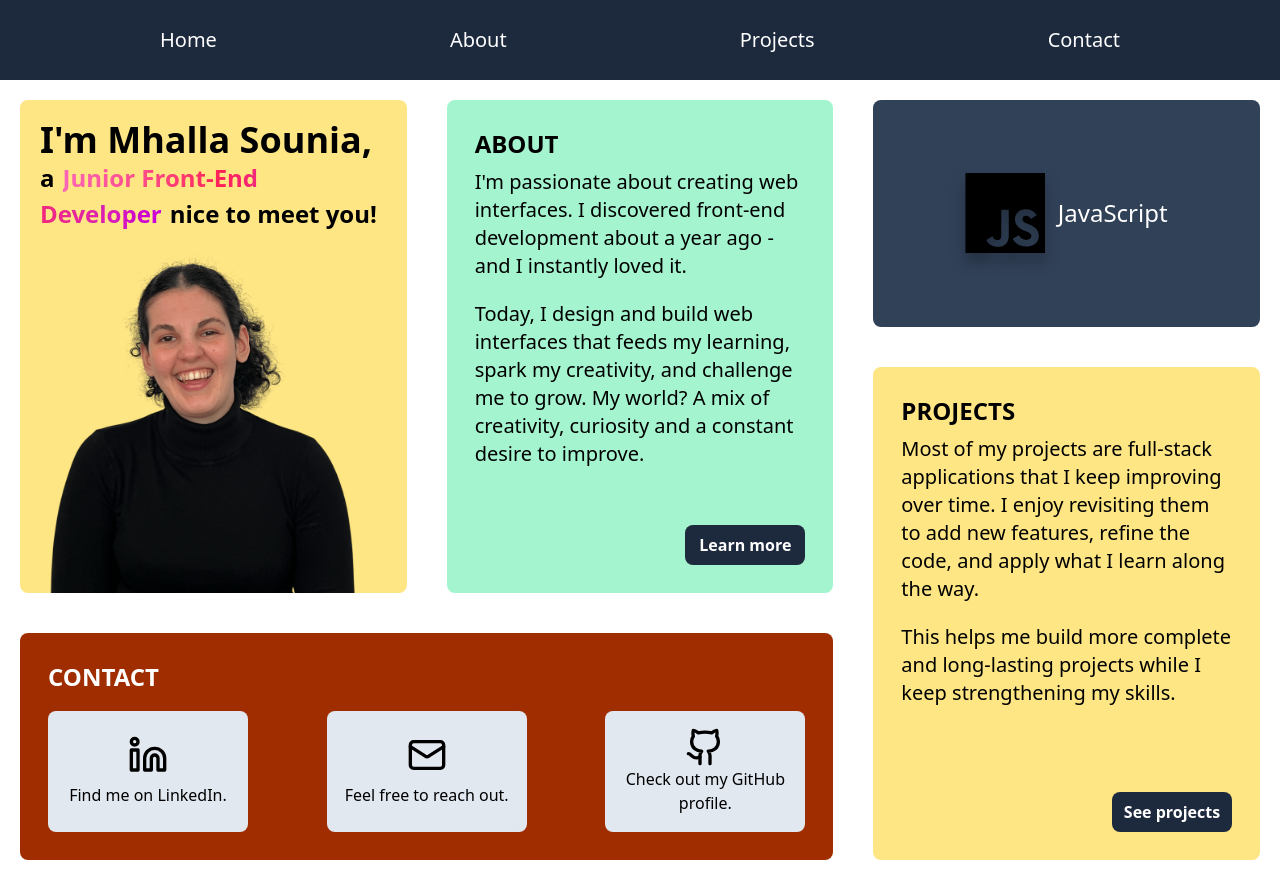
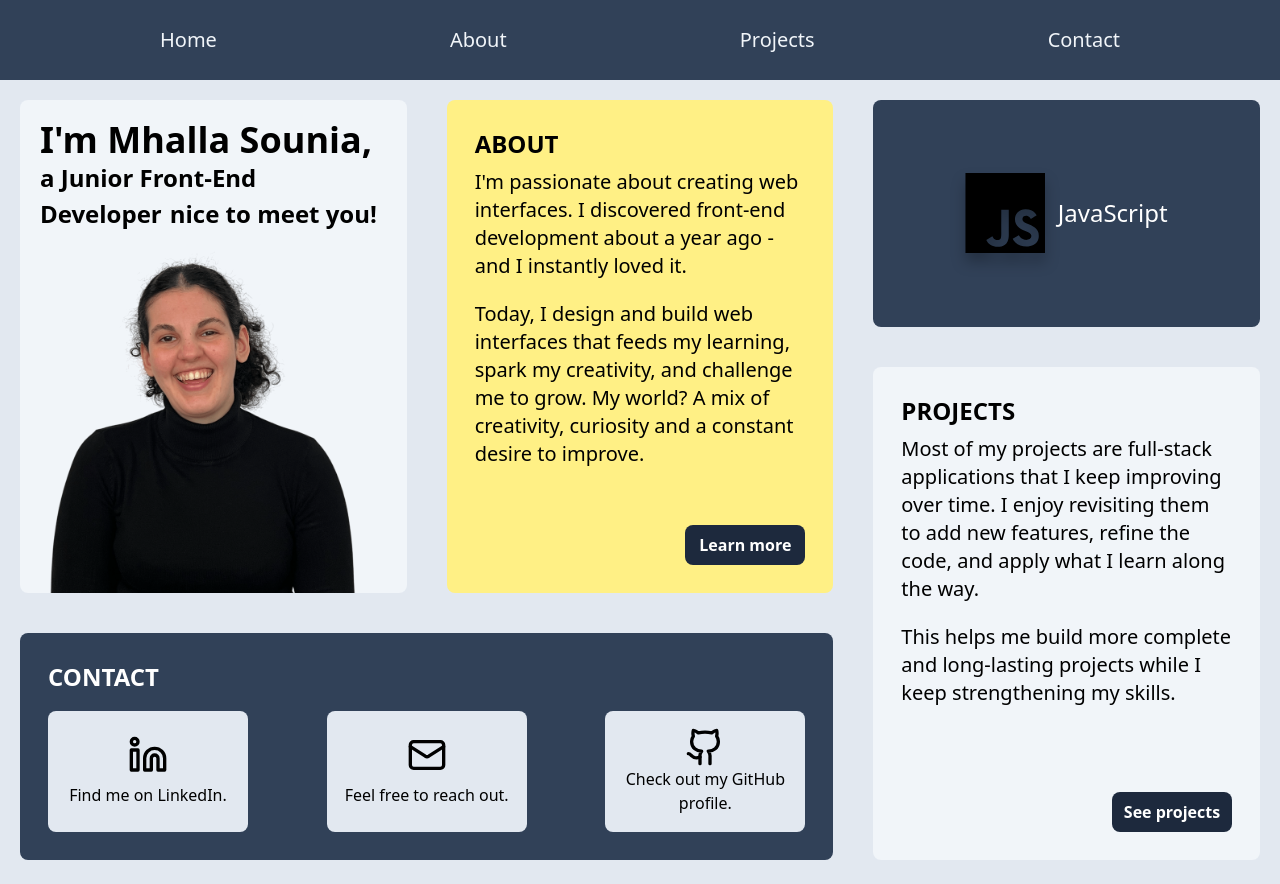
Before and after one commit to vickyfrosties/Portfolio, a React (Vite) app in the folder client/: page /home in a window 1280 px wide. Built offline with nearby package versions, Linux system fonts and the light colour scheme.

Commit message:
feat: add color palette for portfolio design

```diff
--- a/client/src/components/Footer.jsx
+++ b/client/src/components/Footer.jsx
@@ -1,8 +1,8 @@
-export default function Footer({ className = "" }) {
+export default function Footer() {
   return (
     <>
       <footer
-        className={`absolute bg-white w-full px-4 text-xs text-black ${className} `}
+        className={"absolute bg-transparent w-full px-4 text-xs text-black"}
       >
         <div className="w-90 flex justify-between items-center max-sm:w-full max-sm:h-7">
           <p className="text-sm max-xs:text-xs">2025 - © Sounia Mhalla</p>
--- a/client/src/components/Home.jsx
+++ b/client/src/components/Home.jsx
@@ -2,13 +2,13 @@ import { useNavigate } from "react-router";
 import Slider from "./Slider";
 import Footer from "./Footer";
 
-const Home = ({ className }) => {
+const Home = () => {
   const navigate = useNavigate();
 
   return (
     <>
       <section className="grid grid-cols-3 grid-rows-3 flex-col min-h-lvh p-5 gap-10 w-full max-lg:gap-5 max-md:grid-cols-2 max-sm:flex max-sm:border-0 max-md:border-0 2xl:grid-rows-2 2xl:h-full max-lg:grid-rows-2">
-        <div className="bg-amber-200 row-span-2 rounded-lg max-2xl:row-start-1 max-2xl:row-end-3 2xl:row-span-1 max-lg:row-span-1 min-h-[250px]">
+        <div className="bg-slate-100 row-span-2 rounded-lg max-2xl:row-start-1 max-2xl:row-end-3 2xl:row-span-1 max-lg:row-span-1 min-h-[250px]">
           <div className="rounded-lg h-full relative">
             <div className="absolute z-1  2xl:top-10 bottom-25 ml-5 mr-5 max-md:-bottom-5 max-md:p-3 max-md:m-auto max-2xl:left-80 max-2xl:static max-2xl:pt-5">
               <h1 className="text-4xl font-bold max-md:text-2xl max-lg:text-2xl max-sm:text-2xl">
@@ -16,9 +16,8 @@ const Home = ({ className }) => {
               </h1>
 
               <h2 className="text-2xl font-bold max-md:text-xl max-lg:text-xl">
-                a
-                <span className="bg-gradient-to-r from-pink-400 via-rose-500 to-fuchsia-600 ml-2 bg-clip-text text-transparent mr-2 max-lg:text-xl">
-                  Junior Front-End Developer
+                <span className="mr-2 max-lg:text-xl">
+                  a Junior Front-End Developer
                 </span>
                 nice to meet you!
               </h2>
@@ -34,7 +33,7 @@ const Home = ({ className }) => {
           </div>
         </div>
 
-        <div className="bg-emerald-200 rounded-lg p-12 flex flex-col justify-between max-2xl:col-start-2 max-2xl:row-start-1 max-2xl:row-end-3 max-2xl:p-7 max-lg:row-span-1 max-md:min-h-64">
+        <div className="bg-yellow-200 rounded-lg p-12 flex flex-col justify-between max-2xl:col-start-2 max-2xl:row-start-1 max-2xl:row-end-3 max-2xl:p-7 max-lg:row-span-1 max-md:min-h-64">
           <div>
             <h3 className="text-2xl font-bold h-10">ABOUT</h3>
             <p className="text-xl max-xs:hidden">
@@ -51,7 +50,7 @@ const Home = ({ className }) => {
           <div className="flex w-full justify-end">
             <button
               onClick={() => navigate("/about")}
-              className="rounded-lg w-30 pt-2 pb-2 mt-2 bg-slate-800 text-white cursor-pointer hover:bg-slate-500 font-semibold max-xs:w-full"
+              className="rounded-lg w-30 pt-2 pb-2 mt-2 bg-slate-800 text-white cursor-pointer hover:bg-slate-600 font-semibold max-xs:w-full"
             >
               Learn more
             </button>
@@ -62,7 +61,7 @@ const Home = ({ className }) => {
           <Slider />
         </div>
 
-        <div className="bg-amber-200 grid row-span-2 rounded-lg p-12 flex flex-col justify-between max-2xl:col-start-3 max-2xl:p-7 max-lg:col-start-1 max-lg:row-span-1 max-lg:bg-green-300 max-md:col-start-2 max-md:row-span-1 max-md:min-h-64 2xl:row-span-1">
+        <div className="bg-slate-100 grid row-span-2 rounded-lg p-12 flex flex-col justify-between max-2xl:col-start-3 max-2xl:p-7 max-lg:col-start-1 max-lg:row-span-1 max-lg:bg-green-300 max-md:col-start-2 max-md:row-span-1 max-md:min-h-64 2xl:row-span-1">
           <div>
             <h3 className="text-2xl font-bold h-10">PROJECTS</h3>
             <p className="text-xl">
@@ -80,14 +79,14 @@ const Home = ({ className }) => {
           <div className="flex w-full justify-end items-end">
             <button
               onClick={() => navigate("/projects")}
-              className="rounded-lg w-30 h-10 pt-2 pb-2 mt-2 bg-slate-800 text-white cursor-pointer hover:bg-slate-500 font-semibold max-xs:w-full"
+              className="rounded-lg w-30 h-10 pt-2 pb-2 mt-2 bg-slate-800 text-white cursor-pointer hover:bg-slate-600 font-semibold max-xs:w-full"
             >
               See projects
             </button>
           </div>
         </div>
 
-        <div className="bg-orange-800 grid col-span-2 rounded-lg p-12 max-2xl:p-7 max-lg:h-1/2 max-lg:flex max-lg:flex-col max-lg:justify-between max-md:min-h-64 max-lg:h-auto">
+        <div className="bg-slate-700 grid col-span-2 rounded-lg p-12 max-2xl:p-7 max-lg:h-1/2 max-lg:flex max-lg:flex-col max-lg:justify-between max-md:min-h-64 max-lg:h-auto">
           <h3 className="text-2xl text-white font-bold">CONTACT</h3>
           <section className="flex w-full justify-between max-md:justify-between max-sm:justify-around max-xs:flex max-xs:flex-col max-xs:gap-3 max-xs:justify-between 2xl:size-full max-lg:h-full max-lg:flex-col">
             <div
--- a/client/src/components/NavBar.jsx
+++ b/client/src/components/NavBar.jsx
@@ -27,7 +27,7 @@ const NavBar = () => {
   return (
     <>
       <nav
-        className={`text-white border-1 border-slate-300 bg-slate-800 rounded-2xl w-2/4 m-auto flex justify-center mt-4  max-md:w-full max-md:mt-0 max-md:rounded-none max-md:border-0 max-md:h-20 max-md:transition-none max-md:translate-none
+        className={`bg-slate-700 rounded-2xl w-2/4 m-auto flex justify-center mt-4  max-md:w-full max-md:mt-0 max-md:rounded-none max-md:border-0 max-md:h-20 max-md:transition-none max-md:translate-none
 ${
   visible
     ? "opacity-100 transition-discrete duration-700 ease-in-out"
@@ -36,7 +36,7 @@ ${
       >
         <ul className="w-3/4 flex justify-between items-center pt-2 pb-2 max-sm:w-full">
           <NavLink
-            className="cursor-pointer text-xl font-medium text-white max-sm:text-base max-md:w-20 max-md:flex max-md:flex-col max-md:justify-center max-md:items-center max-md:text-lg max-sm:w-full max-xs:h-full"
+            className="cursor-pointer max-sm:text-base max-md:w-20 max-md:flex max-md:flex-col max-md:justify-center max-md:items-center max-md:text-lg max-sm:w-full max-xs:h-full"
             to="/"
           >
             <svg
@@ -54,11 +54,13 @@ ${
               <path d="M15 21v-8a1 1 0 0 0-1-1h-4a1 1 0 0 0-1 1v8" />
               <path d="M3 10a2 2 0 0 1 .709-1.528l7-6a2 2 0 0 1 2.582 0l7 6A2 2 0 0 1 21 10v9a2 2 0 0 1-2 2H5a2 2 0 0 1-2-2z" />
             </svg>
-            <p className="max-xs:hidden">Home</p>
+            <p className="max-xs:hidden text-xl font-medium text-slate-100">
+              Home
+            </p>
           </NavLink>
 
           <NavLink
-            className="cursor-pointer text-xl font-medium text-white max-sm:text-base max-md:w-20 max-md:flex max-md:flex-col max-md:justify-center max-md:items-center max-md:text-lg max-xs:border-x max-sm:w-full max-xs:h-full"
+            className="cursor-pointer text-xl font-medium max-sm:text-base max-md:w-20 max-md:flex max-md:flex-col max-md:justify-center max-md:items-center max-md:text-lg max-xs:border-x max-sm:w-full max-xs:h-full"
             to="/about"
           >
             <svg
@@ -77,11 +79,13 @@ ${
               <path d="M12 16v-4" />
               <path d="M12 8h.01" />
             </svg>
-            <p className="max-xs:hidden">About</p>
+            <p className="max-xs:hidden text-xl font-medium text-slate-100">
+              About
+            </p>
           </NavLink>
 
           <NavLink
-            className="cursor-pointer text-xl font-medium text-white max-sm:text-base max-md:w-20 max-md:flex max-md:flex-col max-md:justify-center max-md:items-center max-md:text-lg max-sm:w-full max-xs:h-full"
+            className="cursor-pointer max-sm:text-base max-md:w-20 max-md:flex max-md:flex-col max-md:justify-center max-md:items-center max-md:text-lg max-sm:w-full max-xs:h-full"
             to="/projects"
           >
             <svg
@@ -100,11 +104,13 @@ ${
               <path d="m14 10.5 2 2.5-2 2.5" />
               <path d="M20 20a2 2 0 0 0 2-2V8a2 2 0 0 0-2-2h-7.9a2 2 0 0 1-1.69-.9L9.6 3.9A2 2 0 0 0 7.93 3H4a2 2 0 0 0-2 2v13a2 2 0 0 0 2 2z" />
             </svg>
-            <p className="max-xs:hidden">Projects</p>
+            <p className="max-xs:hidden text-xl font-medium text-slate-100">
+              Projects
+            </p>
           </NavLink>
 
           <NavLink
-            className="cursor-pointer text-xl font-medium text-white max-sm:text-base max-md:w-20 max-md:flex max-md:flex-col max-md:justify-center max-md:items-center max-md:text-lg max-xs:h-full max-xs:border-l max-sm:w-full "
+            className="cursor-pointer max-sm:text-base max-md:w-20 max-md:flex max-md:flex-col max-md:justify-center max-md:items-center max-md:text-lg max-xs:h-full max-xs:border-l max-sm:w-full "
             to="/contact"
           >
             <svg
@@ -125,7 +131,9 @@ ${
               <line x1="8.59" x2="15.42" y1="13.51" y2="17.49" />
               <line x1="15.41" x2="8.59" y1="6.51" y2="10.49" />
             </svg>
-            <p className="max-xs:hidden">Contact</p>
+            <p className="max-xs:hidden text-xl font-medium text-slate-100">
+              Contact
+            </p>
           </NavLink>
         </ul>
       </nav>
--- a/client/src/index.css
+++ b/client/src/index.css
@@ -14,6 +14,7 @@
   #root {
     width: 100%;
     height: 100vh;
+    background-color: #e2e8f0;
   }
 }
 
```
Also changed, not shown: client/src/components/About.jsx (+8 -8 lines), client/src/components/Contact.jsx (+7 -7 lines), client/src/components/Projects.jsx (+11 -11 lines).
